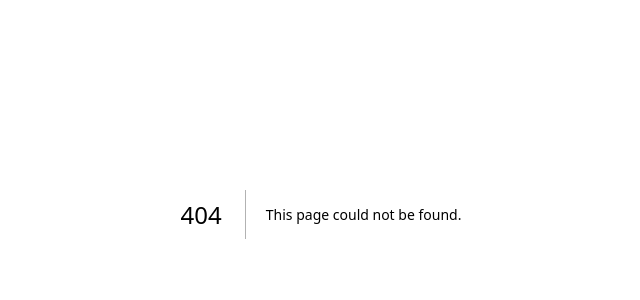
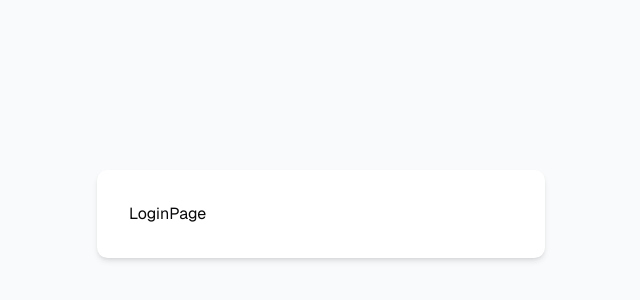
Before and after one commit to Arun8840/mono, a Next.js app in the folder apps/web/: page /auth/login in a window 1280 px wide. Before the commit this address had no page. Shown: the part 186-486 px from the top of the page, without its empty margins (319-959 px from the left). Built offline with nearby package versions, Linux system fonts and the light colour scheme.

Commit message:
feat(web): add auth layouts and validation schemas

```diff
--- /dev/null
+++ b/apps/web/app/auth/layout.tsx
@@ -0,0 +1,10 @@
+import AuthLayout from "@/layouts/auth-layout";
+import React from "react";
+
+export default function AuthMainLayout({
+  children,
+}: {
+  children: React.ReactNode;
+}) {
+  return <AuthLayout>{children}</AuthLayout>;
+}
--- /dev/null
+++ b/apps/web/app/auth/login/page.tsx
@@ -0,0 +1,5 @@
+import React from "react";
+
+export default function LoginPage() {
+  return <div>LoginPage</div>;
+}
--- /dev/null
+++ b/apps/web/app/auth/register/page.tsx
@@ -0,0 +1,5 @@
+import React from "react";
+
+export default function SignUpPage() {
+  return <div>SignUpPage</div>;
+}
--- /dev/null
+++ b/apps/web/src/layouts/auth-layout.tsx
@@ -0,0 +1,15 @@
+import React from "react";
+
+export default function AuthLayout({
+  children,
+}: {
+  children: React.ReactNode;
+}) {
+  return (
+    <div className="flex h-screen items-center justify-center bg-gray-50">
+      <div className="w-full max-w-md rounded-lg bg-white p-8 shadow-md">
+        {children}
+      </div>
+    </div>
+  );
+}
--- /dev/null
+++ b/packages/validations/src/index.ts
@@ -0,0 +1 @@
+export * from "./login.schema";
```
Also changed, not shown: packages/validations/package.json (added, +17 -0 lines), packages/validations/src/login.schema.ts (added, +8 -0 lines), packages/validations/src/register.schema.ts (added, +17 -0 lines), packages/validations/tsconfig.json (added, +9 -0 lines).
